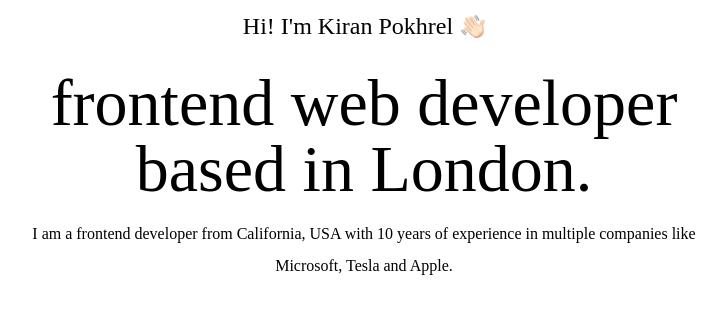
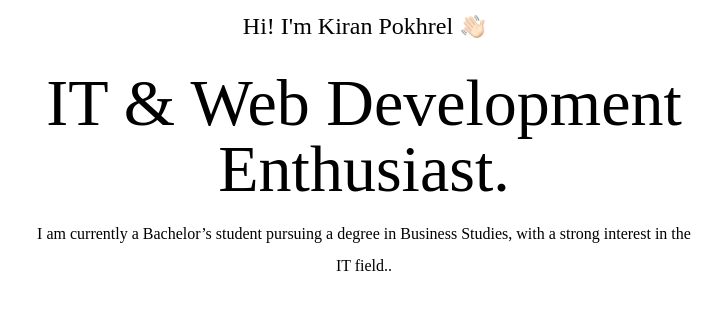
Before and after one commit to pokhrelkiran321-commits/website, a React (Vite) app: page / in a window 1280 px wide. Shown: the part 267-579 px from the top of the page, without its empty margins (276-1002 px from the left). Built offline with nearby package versions, Linux system fonts and the light colour scheme; a web font is replaced by a local one.

Commit message:
Update Header.jsx

```diff
--- a/src/components/Header.jsx
+++ b/src/components/Header.jsx
@@ -6,8 +6,8 @@ export default function Header() {
                 Hi! I&apos;m Kiran Pokhrel
                 <img src="./assets/hand-icon.png" alt="" className="w-6 mb-1" />
             </h3>
-            <h1 className="text-3xl sm:text-6xl lg:text-[66px] font-Ovo">frontend web developer based in London.</h1>
-            <p className="max-w-2xl mx-auto font-Ovo">I am a frontend developer from California, USA with 10 years of experience in multiple companies like Microsoft, Tesla and Apple.</p>
+            <h1 className="text-3xl sm:text-6xl lg:text-[66px] font-Ovo">IT & Web Development Enthusiast.</h1>
+            <p className="max-w-2xl mx-auto font-Ovo">I am currently a Bachelor’s student pursuing a degree in Business Studies, with a strong interest in the IT field..</p>
 
             <div className="flex flex-col sm:flex-row items-center gap-4 mt-4">
                 <a href="#contact"
```
